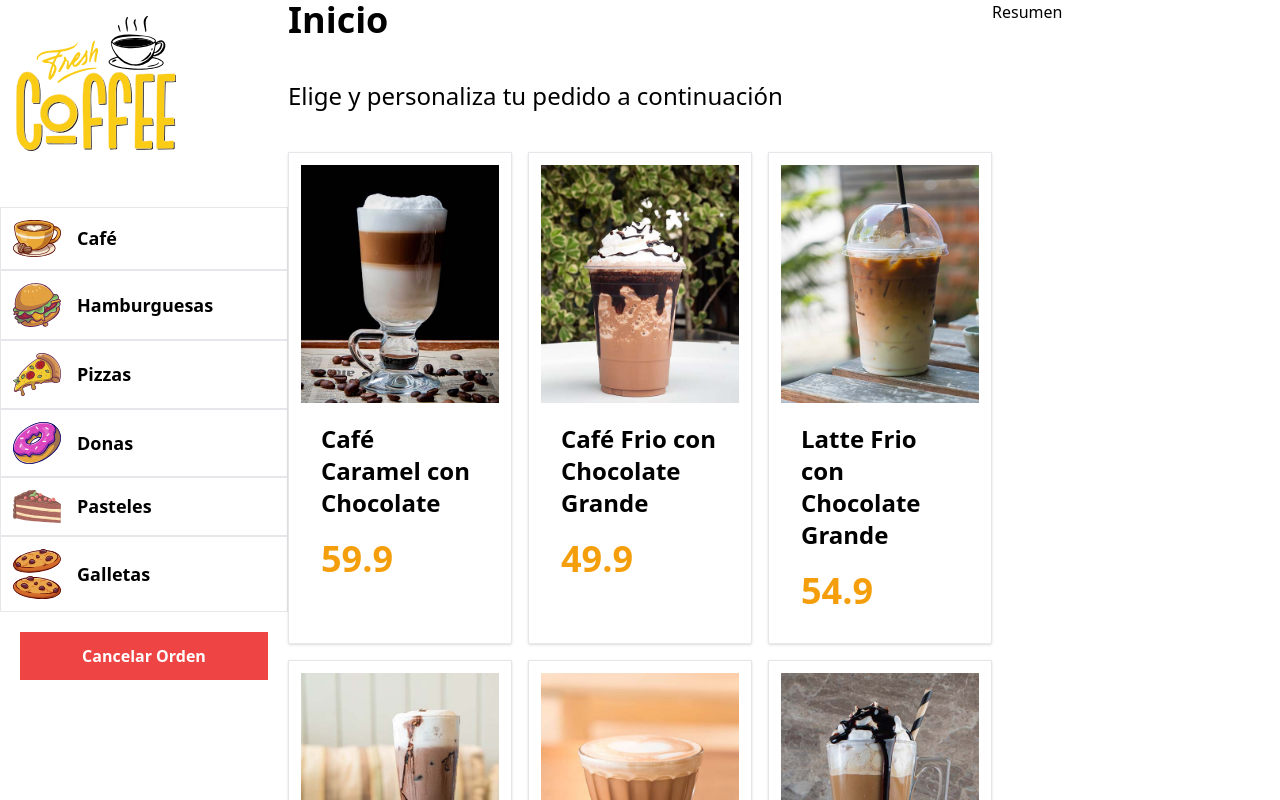
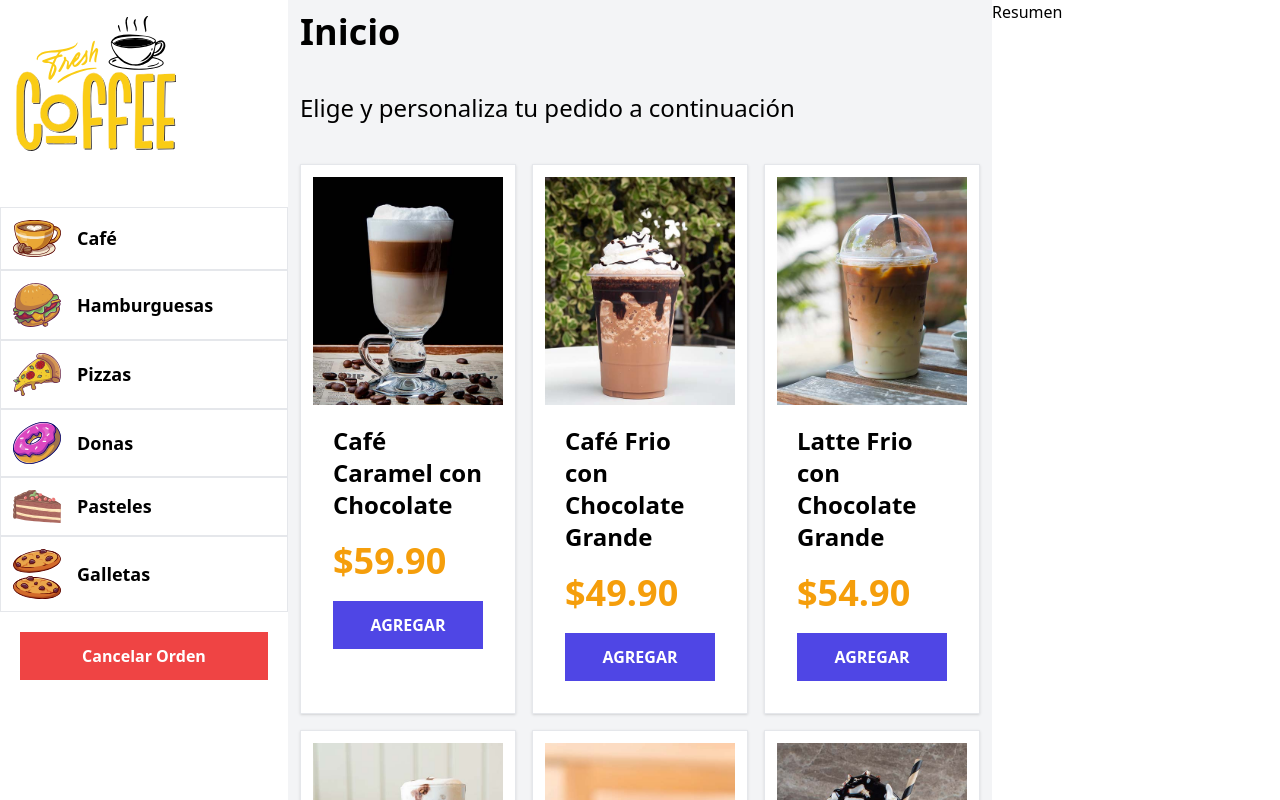
Before and after one commit to albertosanchezc/React-quiosco, a React (Vite) app: page / in a window 1280 px wide. Shown: the top 800 px of the page. Built offline with nearby package versions, Linux system fonts and the light colour scheme.

Commit message:
Fijando los sidebars del layout principal y se añadió botón

```diff
--- a/src/components/Producto.jsx
+++ b/src/components/Producto.jsx
@@ -1,12 +1,25 @@
+import { formatearDinero } from "../helpers";
 
-export default function Producto({producto}) {
+export default function Producto({ producto }) {
+
   const { nombre, imagen, precio } = producto;
+
+
   return (
     <div className="border p-3 shadow bg-white">
       <img src={`/img/${imagen}.jpg`} alt={`imagen ${nombre}`} className="w-full" />
       <div className="p-5">
         <h3 className="text-2xl font-bold">{nombre}</h3>
-        <p className="mt-5 font-black text-4xl text-amber-500">{precio}</p>
+        <p className="mt-5 font-black text-4xl text-amber-500">
+          {formatearDinero(precio)}
+        </p>
+
+        <button
+          type="button"
+          className="bg-indigo-600 hover:bg-indigo-800 text-white w-full mt-5 p-3 uppercase font-bold"
+          >
+            Agregar
+          </button>
       </div>
     </div>
   )
--- /dev/null
+++ b/src/helpers/index.js
@@ -0,0 +1,6 @@
+export const formatearDinero = cantidad => {
+    return cantidad.toLocaleString('en-US', {
+        style: 'currency',
+        currency: 'USD'
+    })
+}
--- a/src/layouts/Layout.jsx
+++ b/src/layouts/Layout.jsx
@@ -6,7 +6,8 @@
   return (
     <div className="md:flex">
       <Sidebar />
-      <main className="flex-1">
+      <main className="flex-1 h-screen overflow-y-scroll bg-gray-100 p-3">
+        {/* h-screen overflow-y-scroll habilita fijar el menú */}
         <Outlet />
 
       </main>
```
